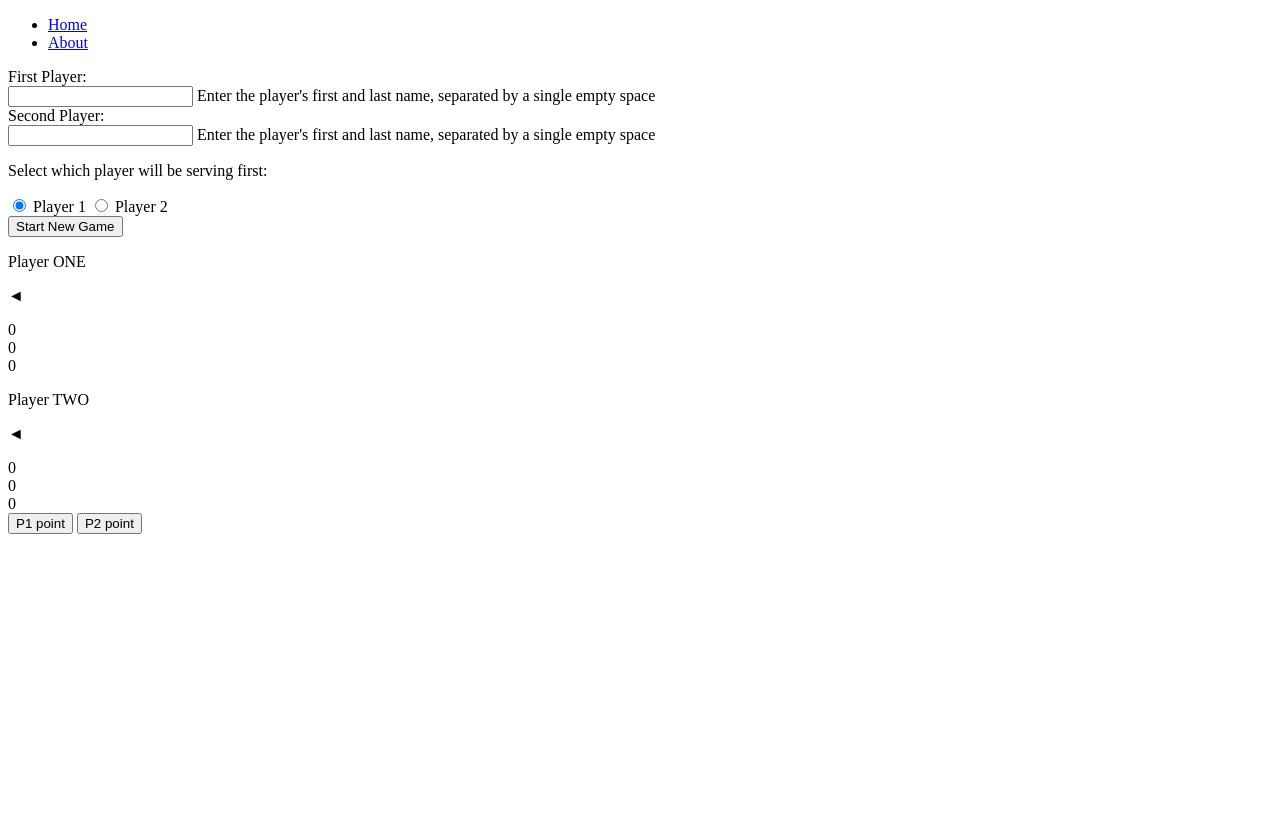
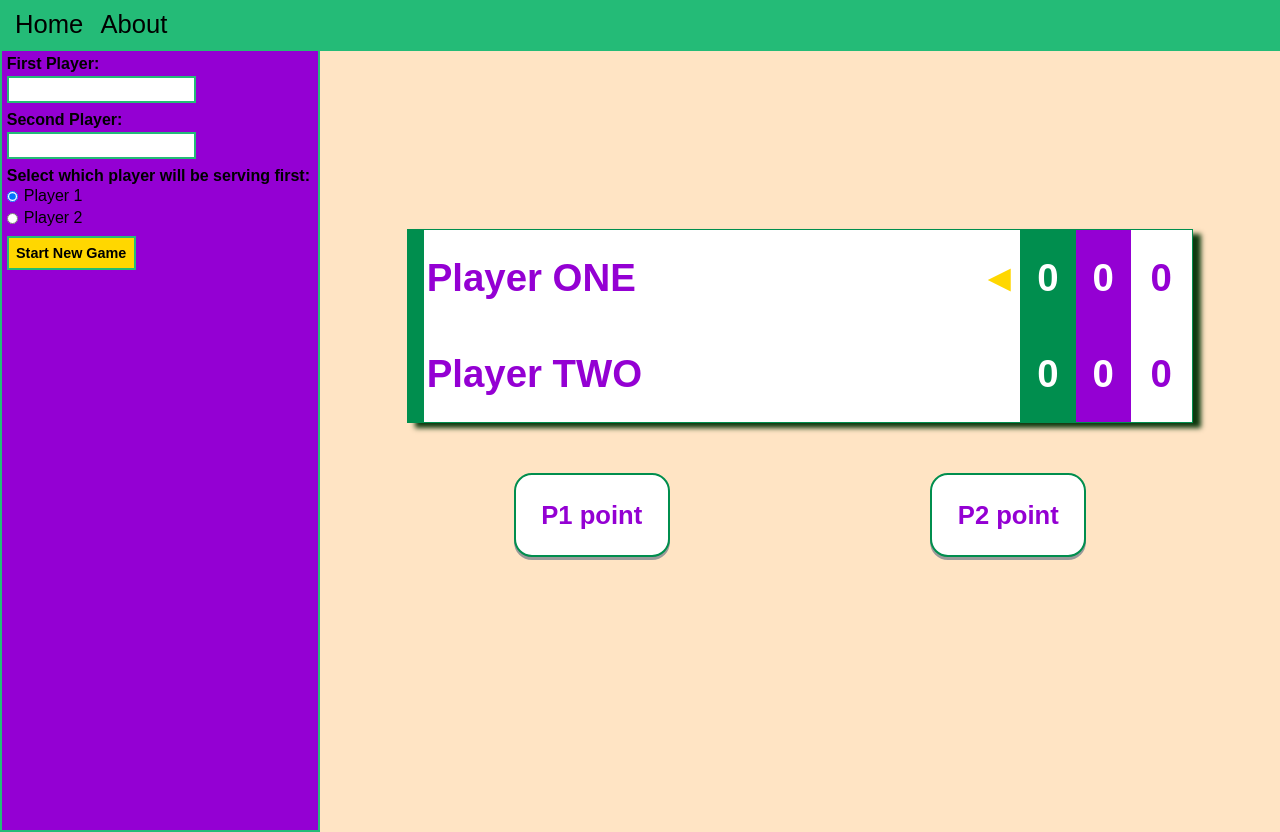
Before and after one commit to polincev/Tennis-Scoreboard, a plain HTML site: page docs/index.html in a window 1280 px wide. Before the commit the page ends 800 px from the top, so only its background shows below. Drawn offline with Linux system fonts and the light colour scheme; the site is published under a folder, as on GitHub Pages, so addresses that start at the root find nothing.

Commit message:
Update index.html
updated path names... again...

```diff
--- a/docs/index.html
+++ b/docs/index.html
@@ -3,7 +3,7 @@
 	<head>
 		<meta charset="UTF-8" />
 		<meta name="viewport" content="width=device-width, initial-scale=1.0" />
-		<link rel="stylesheet" href="/docs/index.css" type="text/css" />
+		<link rel="stylesheet" href="index.css" type="text/css" />
 		<title>Tennis Scoreboard</title>
 	</head>
 
@@ -75,6 +75,6 @@
 				</div>
 			</div>
 		</main>
-		<script src="/index.js" type="text/javascript"></script>
+		<script src="index.js" type="text/javascript"></script>
 	</body>
 </html>
```
